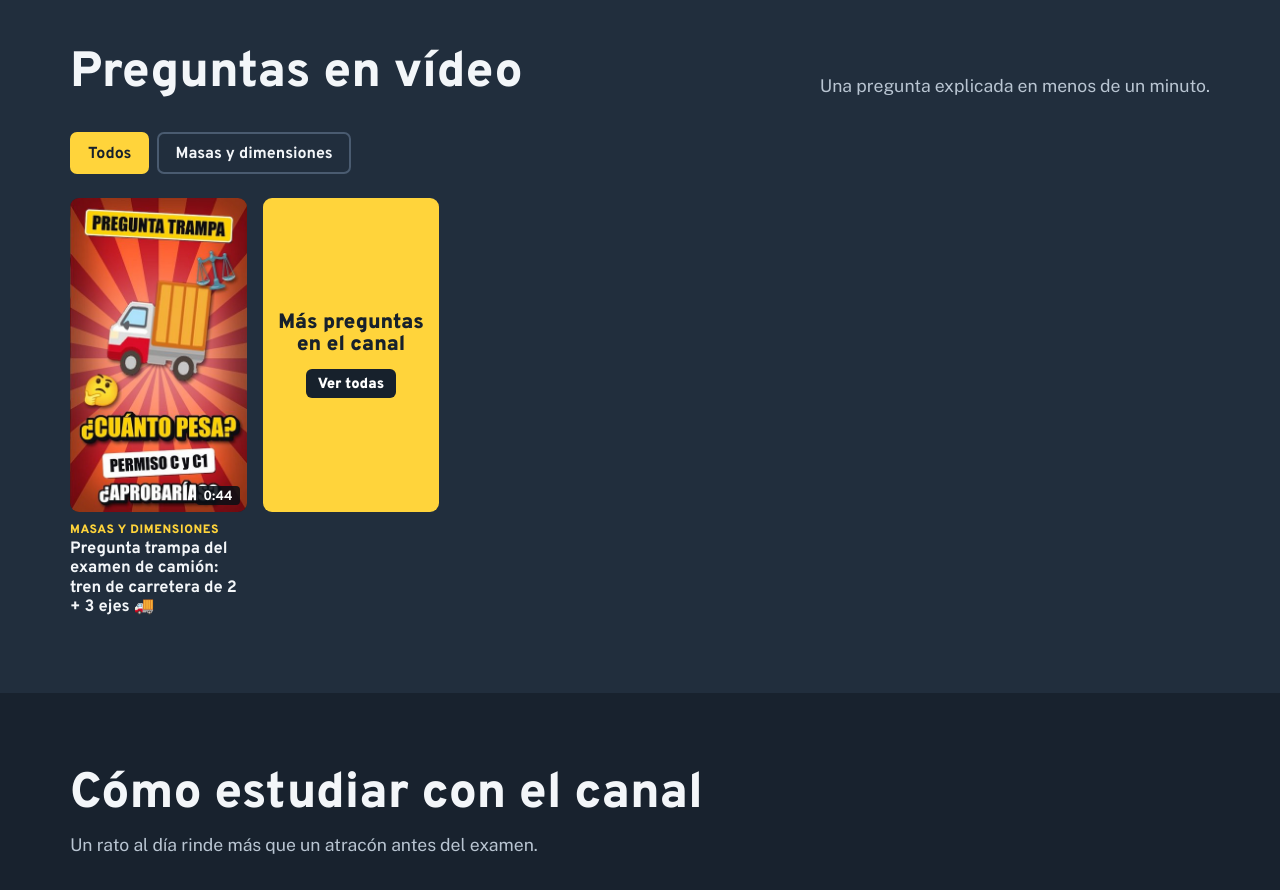
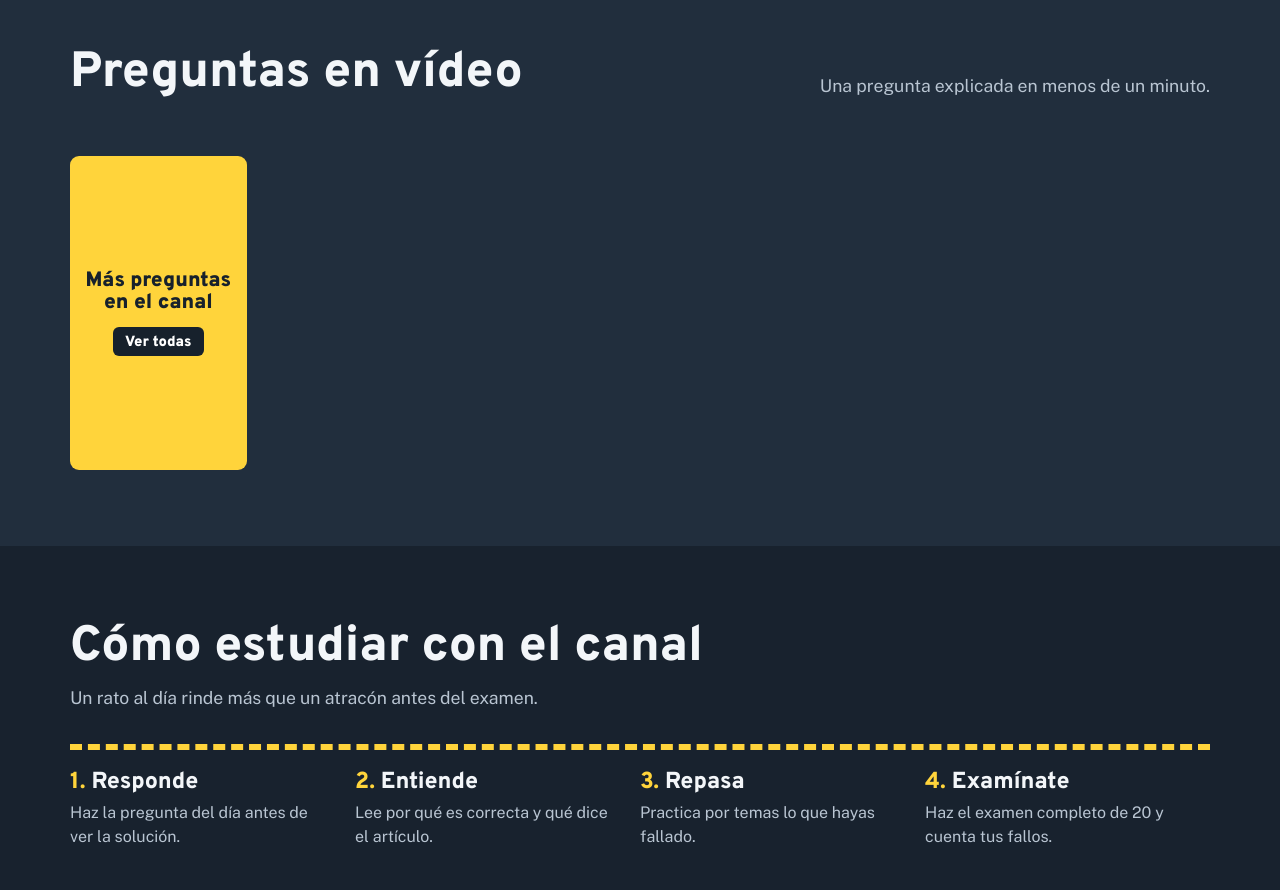
Before and after one commit to aprobarias-test/aprobarias-test.github.io, a plain HTML site: page camion/index.html in a window 1280 px wide. Shown: the part 1980-2870 px from the top of the page. Drawn offline with Linux system fonts and the light colour scheme.

Commit message:
Actualiza la web (16 vídeos, 62 preguntas)

```diff
--- a/camion/index.html
+++ b/camion/index.html
@@ -267,11 +267,8 @@ h1 em{display:block;font-style:normal;color:var(--amarillo)}
       <h2>Preguntas en vídeo</h2>
       <p>Una pregunta explicada en menos de un minuto.</p>
     </div>
-    <div class="chips" role="group" aria-label="Filtrar vídeos por tema"><button class="chip activo" type="button" data-f="todos" aria-pressed="true">Todos</button><button class="chip" type="button" data-f="masas" aria-pressed="false">Masas y dimensiones</button></div>
+    <div class="chips" role="group" aria-label="Filtrar vídeos por tema"></div>
     <ul class="rejilla">
-<li class="video" data-s="masas"><a href="https://www.youtube.com/shorts/tyW5qj9fTRE" data-yt="tyW5qj9fTRE" data-vertical="1" target="_blank" rel="noopener">
-<span class="marco"><img src="img/videos/tyW5qj9fTRE.jpg" width="360" height="640" loading="lazy" alt=""><span class="dur">0:44</span></span>
-<span class="v-tema">Masas y dimensiones</span><span class="v-tit">Pregunta trampa del examen de camión: tren de carretera de 2 + 3 ejes 🚚</span></a></li>
       <li><a class="todos" href="https://www.youtube.com/@AprobariasCamionC/shorts" target="_blank" rel="noopener">Más preguntas en el canal<span>Ver todas</span></a></li>
     </ul>
   </div>
```
Also changed, not shown: camion/img/videos/sB1vRS28mEQ.jpg, img/videos/7XJT0gx3poA.jpg, img/videos/Bmk6H5Noads.jpg, img/videos/G-iOdqxsQeQ.jpg, img/videos/Yol8vVCUsYM.jpg, img/videos/aOzv7GgOYEI.jpg, img/videos/gkDQz_ldg50.jpg, img/videos/iUX91uEQwHY.jpg.
